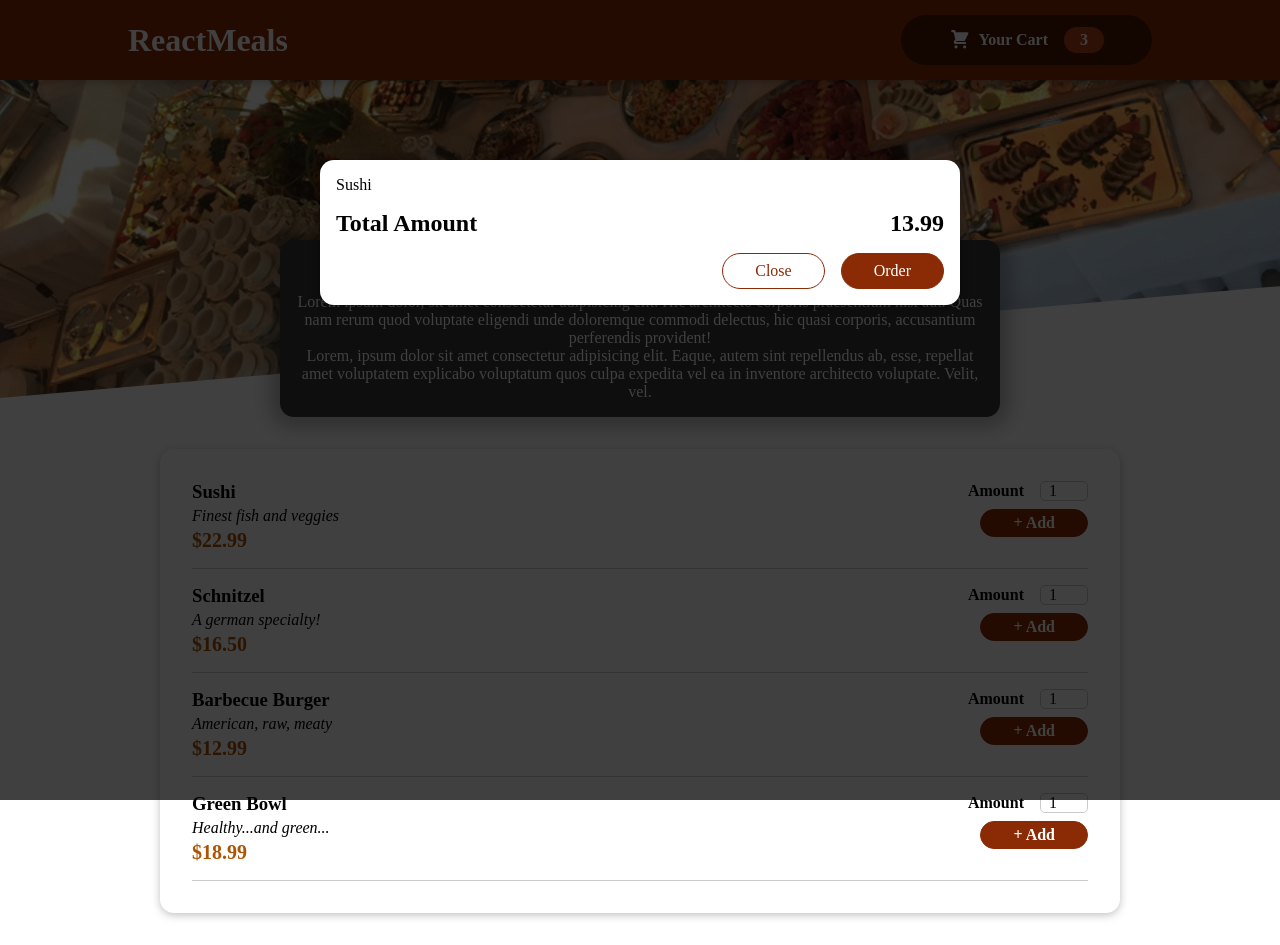
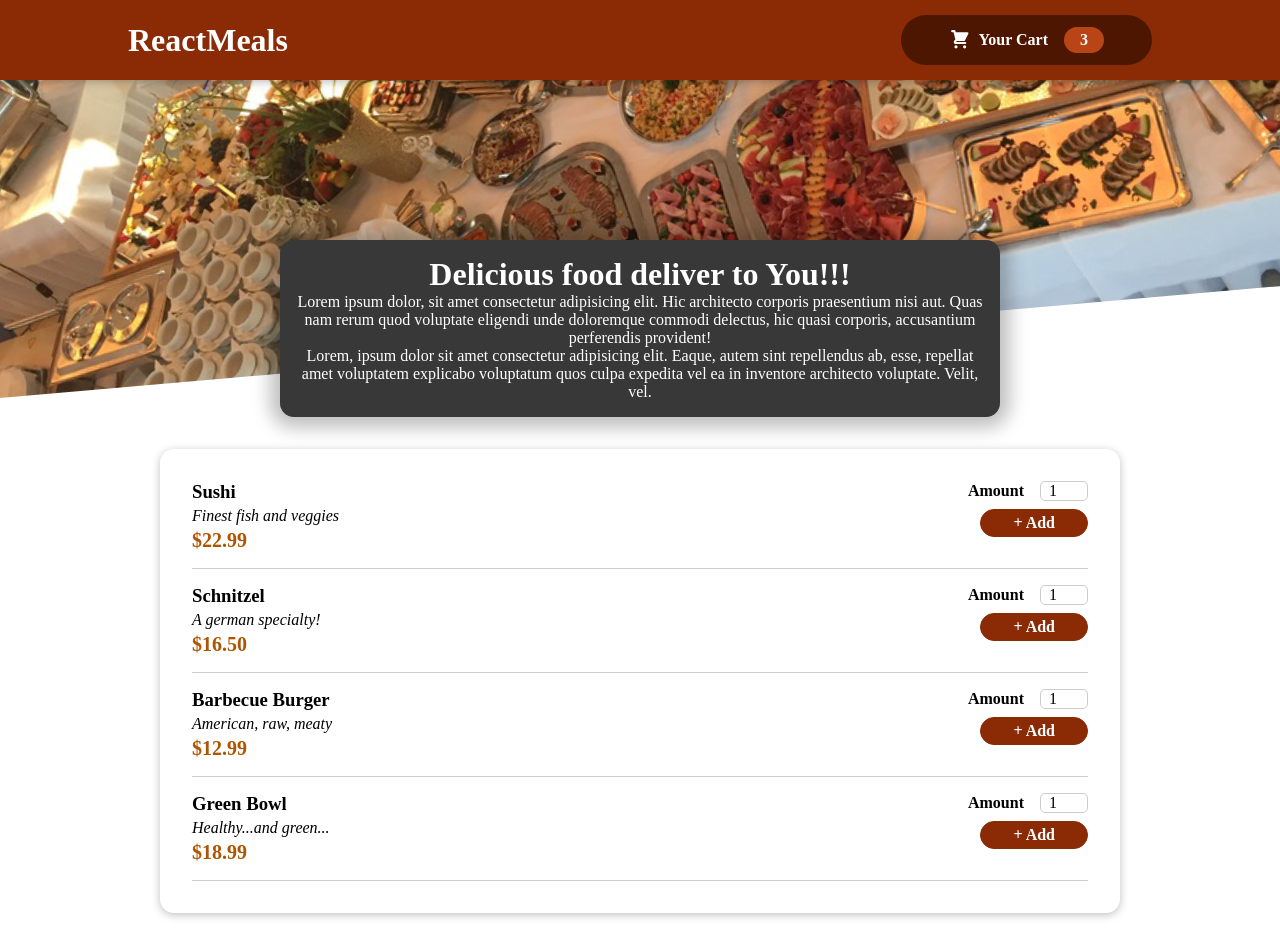
Before and after one commit to TizonX/Online-Food-Order, a React (Create React App) app: page / in a window 1280 px wide. Built offline with nearby package versions, Linux system fonts and the light colour scheme.

Commit message:
Managing Cart & Modal State

```diff
--- a/src/App.js
+++ b/src/App.js
@@ -1,12 +1,21 @@
 import Header from "./components/Layout/Header";
 import Meals from "./components/Meals/Meals";
 import Cart from "./components/Cart/Cart";
-import { Fragment } from "react";
+import { Fragment , useState} from "react";
 function App() {
+  const [cartIsShown, setCartIsShown] = useState(false);
+  //
+  const showCartHandler = () => {
+    setCartIsShown(true);
+  };
+  //
+  const hideCartHandler = () => {
+    setCartIsShown(false);
+  };
   return (
     <Fragment>
-      <Header />
-      <Cart title="hello world black" />
+      {cartIsShown && <Cart onHideCart={hideCartHandler}/>}
+      <Header onShowCart={showCartHandler} />
       <main>
         <Meals />
       </main>
--- a/src/components/Cart/Cart.js
+++ b/src/components/Cart/Cart.js
@@ -6,7 +6,7 @@
 const Cart = (props) => {
 
   return (
-    <Modal>
+    <Modal onHideCart={props.onHideCart}>
       <ul className={classes["cart-items"]}>
         {cartItems.map((item) => (
           <li key={item.id}>{item.name}</li>
@@ -17,7 +17,7 @@
         <span>13.99</span>
       </div>
       <div className={classes.actions}>
-        <button className={classes["button--alt"]}>Close</button>
+        <button className={classes["button--alt"]} onClick={props.onHideCart}>Close</button>
         <button className={classes.button}>Order</button>
       </div>
     </Modal>
--- a/src/components/Layout/Header.js
+++ b/src/components/Layout/Header.js
@@ -2,12 +2,12 @@
 import classes from "./Header.module.css";
 import HeaderCartButton from "./HeaderCardButton"
 import mealsImage from "../../assets/meals.jpg";
-function Header() {
+function Header(props) {
   return (
     <>
       <header className={classes.header}>
           <h1>ReactMeals</h1>
-          <HeaderCartButton/>
+          <HeaderCartButton onClick={props.onShowCart}/>
       </header>
       <div className={classes['main-image']}>
         <img src={mealsImage} alt="table-food" />
--- a/src/components/Layout/HeaderCardButton.js
+++ b/src/components/Layout/HeaderCardButton.js
@@ -1,8 +1,8 @@
 import React from 'react';
 import CartIcon from "../Cart/CartIcon"
 import classes from "./HeaderCardButton.module.css"
-function HeaderCardButton() {
-  return <button className={classes.button}>
+function HeaderCardButton(props) {
+  return <button className={classes.button} onClick={props.onClick}>
       <span className={classes.icon}>
           <CartIcon/>
       </span>
--- a/src/components/UI/Modal.js
+++ b/src/components/UI/Modal.js
@@ -1,8 +1,8 @@
-import React,{Fragment} from "react";
+import React, { Fragment } from "react";
 import ReactDom from "react-dom";
 import classes from "./Modal.module.css";
 const Backdrop = (props) => {
-  return <div className={classes.backdrop}></div>;
+  return <div className={classes.backdrop} onClick={props.onCloseCart}></div>;
 };
 
 const ModalOverlay = (props) => {
@@ -19,7 +19,10 @@
 const Modal = (props) => {
   return (
     <Fragment>
-      {ReactDom.createPortal(<Backdrop />, portalElement)}
+      {ReactDom.createPortal(
+        <Backdrop onCloseCart={props.onHideCart} />,
+        portalElement
+      )}
       {ReactDom.createPortal(
         <ModalOverlay>{props.children}</ModalOverlay>,
         portalElement
```
Also changed, not shown: 1 other file (tests, documents, lock files or other folders).
